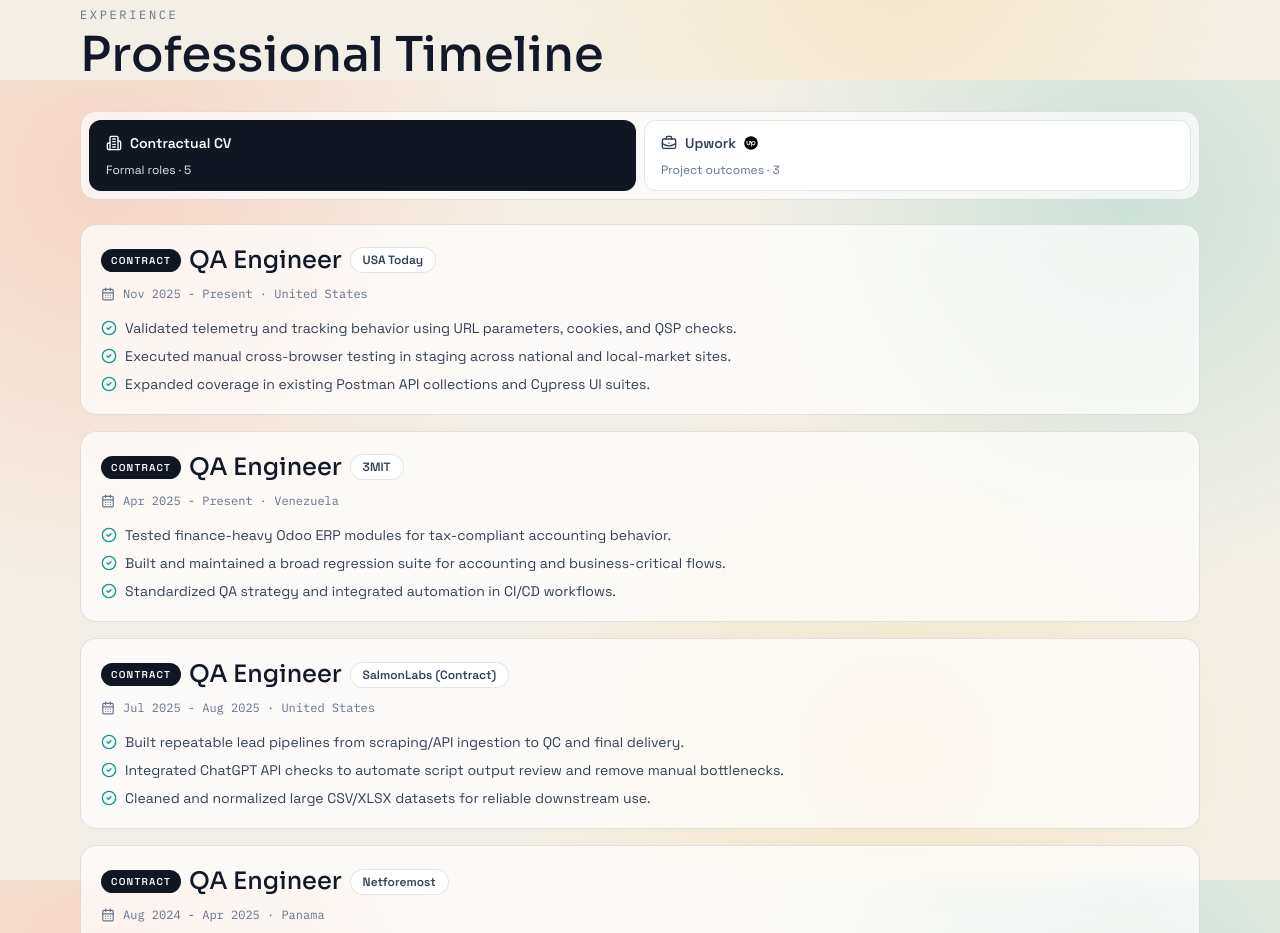
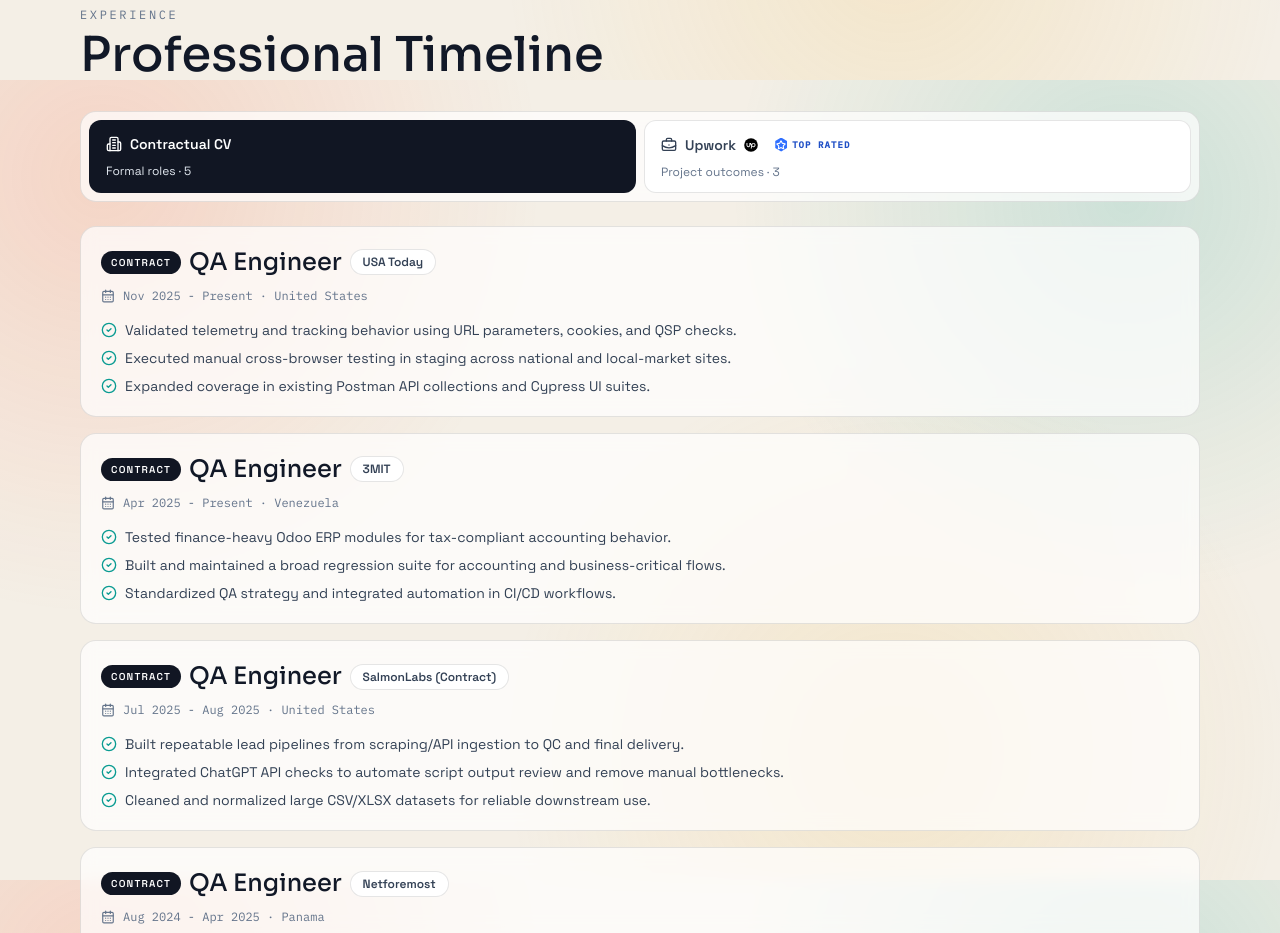
Before and after one commit to Sebastiandg30/My-portfolio, a Next.js app: page / in a window 1280 px wide. Shown: the part 1520-2453 px from the top of the page. Built offline with nearby package versions, Linux system fonts and the light colour scheme.

Commit message:
fix: always show upwork top-rated badge with better active contrast

```diff
--- a/app/page.tsx
+++ b/app/page.tsx
@@ -80,6 +80,24 @@
         Top Rated
       </span>
     </div>
+  )
+}
+
+function TopRatedMiniBadge({ onGreen = false }: { onGreen?: boolean }) {
+  return (
+    <span
+      className={`inline-flex items-center gap-1 rounded-full px-2 py-0.5 ${
+        onGreen ? 'bg-[#0f172a]/30 text-white' : 'bg-[#2f6fff]/12 text-[#1f4fc6]'
+      }`}
+    >
+      <span className="relative inline-flex h-3.5 w-3.5 shrink-0 items-center justify-center">
+        <span className="absolute inset-0 bg-[#2f6fff] [clip-path:polygon(50%_0%,92%_25%,92%_75%,50%_100%,8%_75%,8%_25%)]" />
+        <Star className="relative h-2.5 w-2.5 text-white" strokeWidth={2.6} />
+      </span>
+      <span className="font-mono-custom text-[9px] font-semibold uppercase tracking-[0.12em]">
+        Top Rated
+      </span>
+    </span>
   )
 }
 
@@ -616,11 +634,11 @@
                             : 'border-black/10 bg-white text-slate-700 hover:bg-black/[0.03]'
                       }`}
                     >
-                      <p className="inline-flex items-center gap-2 text-sm font-semibold">
+                      <p className="inline-flex flex-wrap items-center gap-2 text-sm font-semibold">
                         <Icon className="h-4 w-4" />
                         {tab.label}
                         {tab.id === 'upwork' ? <UpworkMark size={14} /> : null}
-                        {tab.id === 'upwork' && isActive ? <TopRatedBadge /> : null}
+                        {tab.id === 'upwork' ? <TopRatedMiniBadge onGreen={isActive} /> : null}
                       </p>
                       <p
                         className={`mt-1 text-xs ${
```
